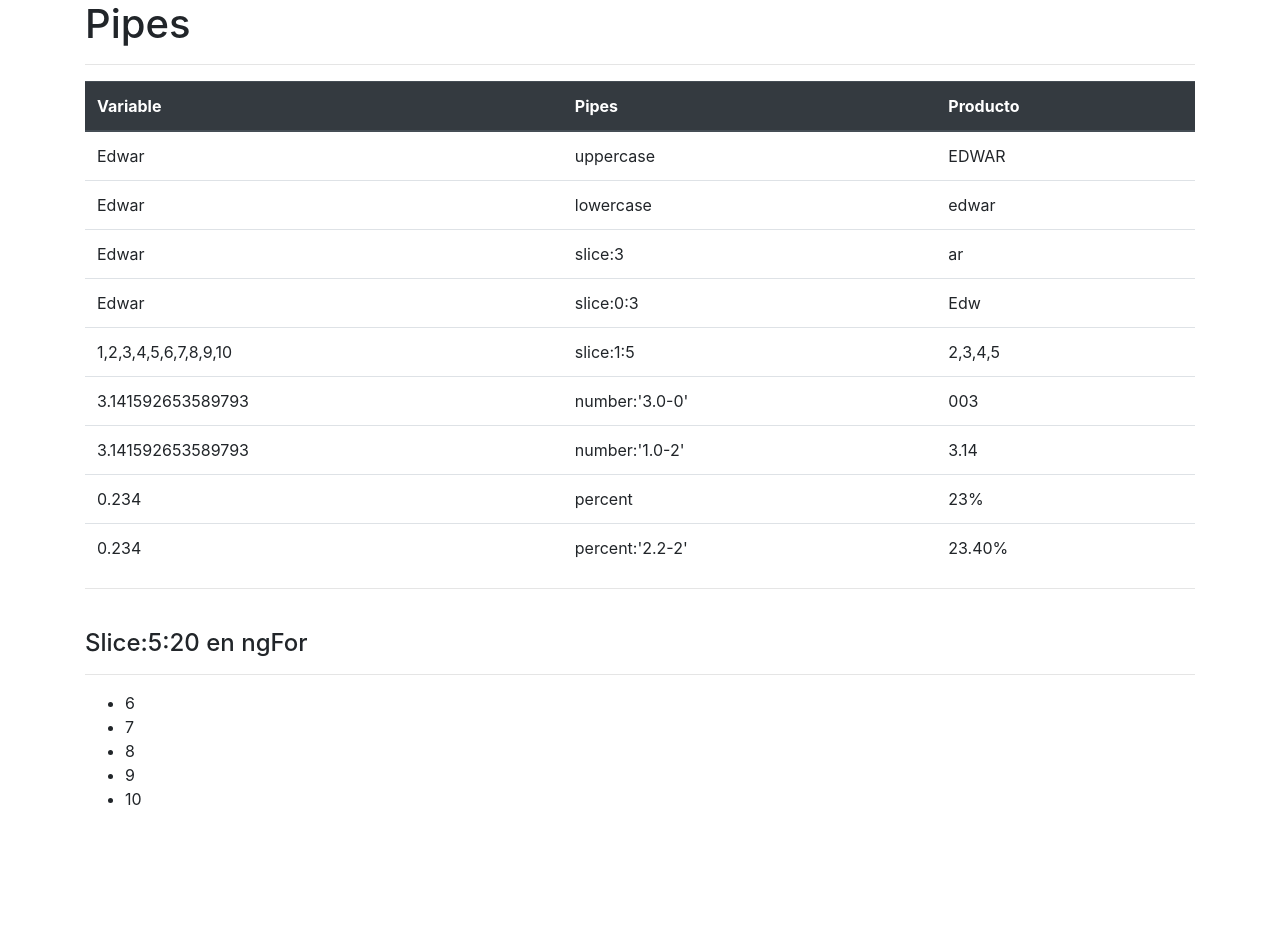
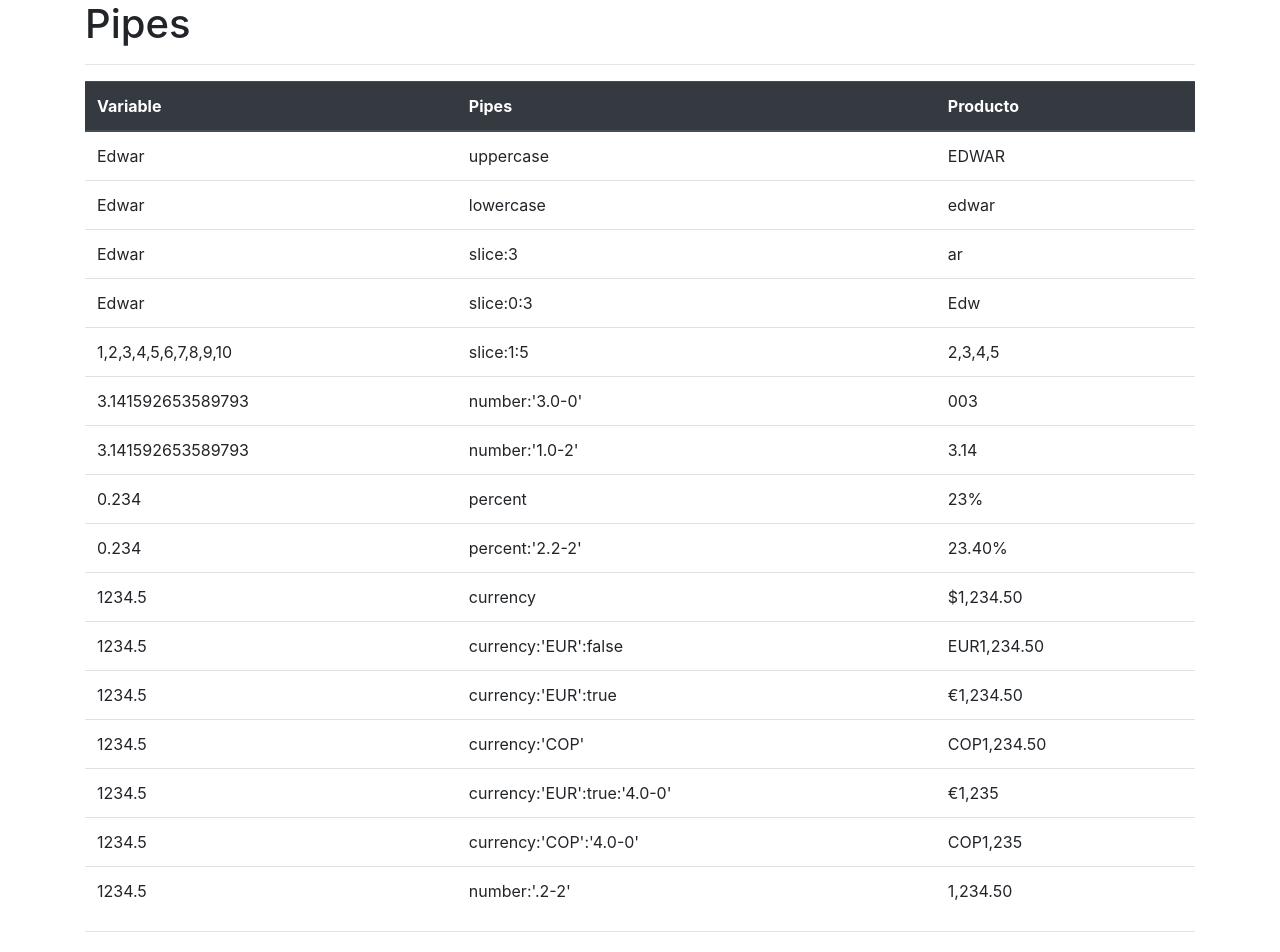
Before and after one commit to BOTOOM/Pipes_Angular, an Angular app: page / in a window 1280 px wide. Shown: the top 952 px of the page. Before the commit the page ends 827 px from the top, so only its background shows below. Built offline with nearby package versions, Linux system fonts and the light colour scheme.

Commit message:
pipe currency

```diff
--- a/src/app/app.component.html
+++ b/src/app/app.component.html
@@ -55,6 +55,41 @@
       <td> percent:'2.2-2'</td>
       <td> {{ a | percent:'2.2-2' }} </td>
     </tr>
+    <tr>
+      <td> {{ salario }} </td>
+      <td> currency </td>
+      <td> {{ salario | currency }} </td>
+    </tr>
+    <tr>
+      <td> {{ salario }} </td>
+      <td> currency:'EUR':false </td>
+      <td> {{ salario | currency:'EUR':false }} </td>
+    </tr>
+    <tr>
+      <td> {{ salario }} </td>
+      <td> currency:'EUR':true </td>
+      <td> {{ salario | currency:'EUR':true }} </td>
+    </tr>
+    <tr>
+      <td> {{ salario }} </td>
+      <td> currency:'COP' </td>
+      <td> {{ salario | currency:'COP' }} </td>
+    </tr>
+    <tr>
+      <td> {{ salario }} </td>
+      <td> currency:'EUR':true:'4.0-0' </td>
+      <td> {{ salario | currency:'EUR':true:'4.0-0' }} </td>
+    </tr>
+    <tr>
+      <td> {{ salario }} </td>
+      <td> currency:'COP':'4.0-0' </td>
+      <td> {{ salario | currency:'COP':true:'4.0-0' }} </td>
+    </tr>
+    <tr>
+      <td> {{ salario }} </td>
+      <td> number:'.2-2' </td>
+      <td> {{ salario | number:'.2-2' }} </td>
+    </tr>
   </tbody>
 </table>
 
--- a/src/app/app.component.ts
+++ b/src/app/app.component.ts
@@ -10,4 +10,5 @@ export class AppComponent {
   arreglo = [1,2,3,4,5,6,7,8,9,10];
   PI = Math.PI;
   a = 0.234;
+  salario = 1234.5;
 }
```
